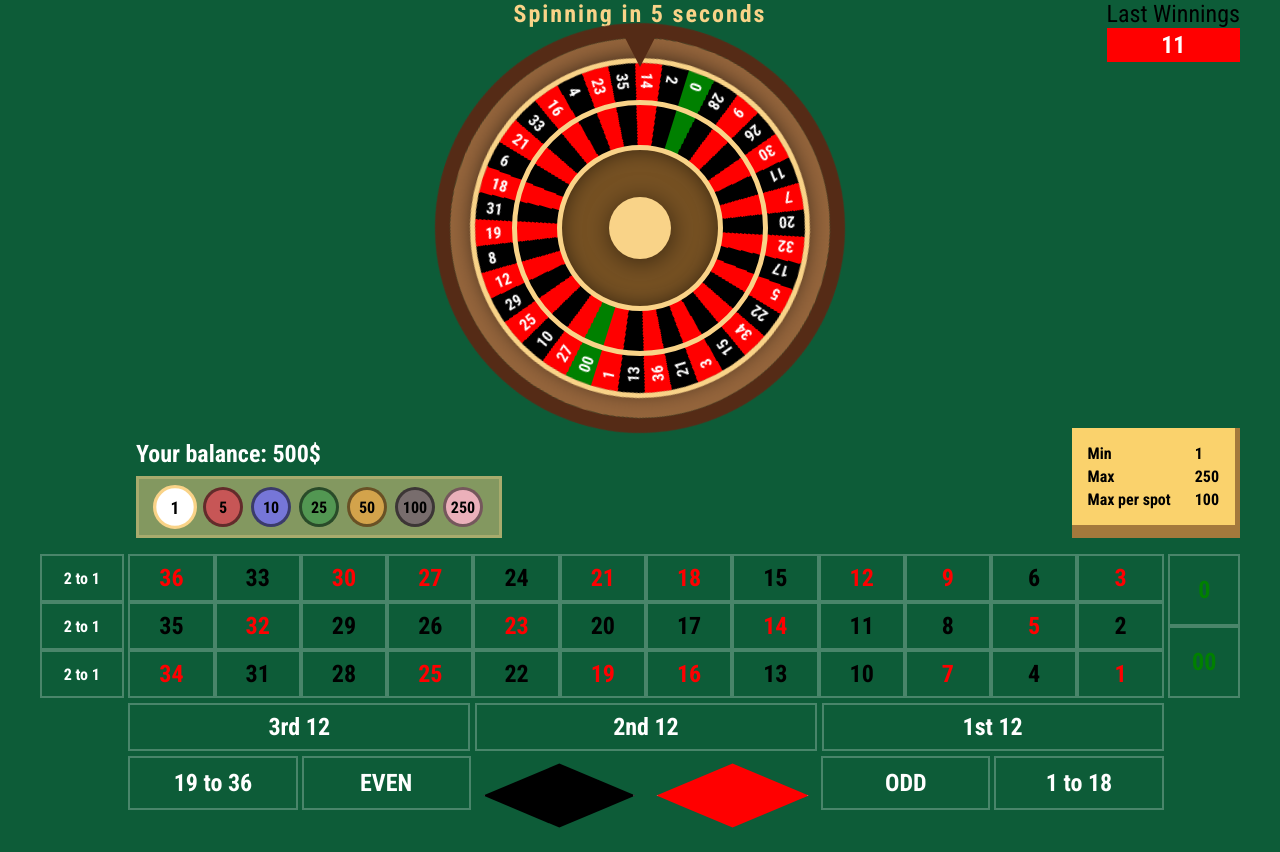
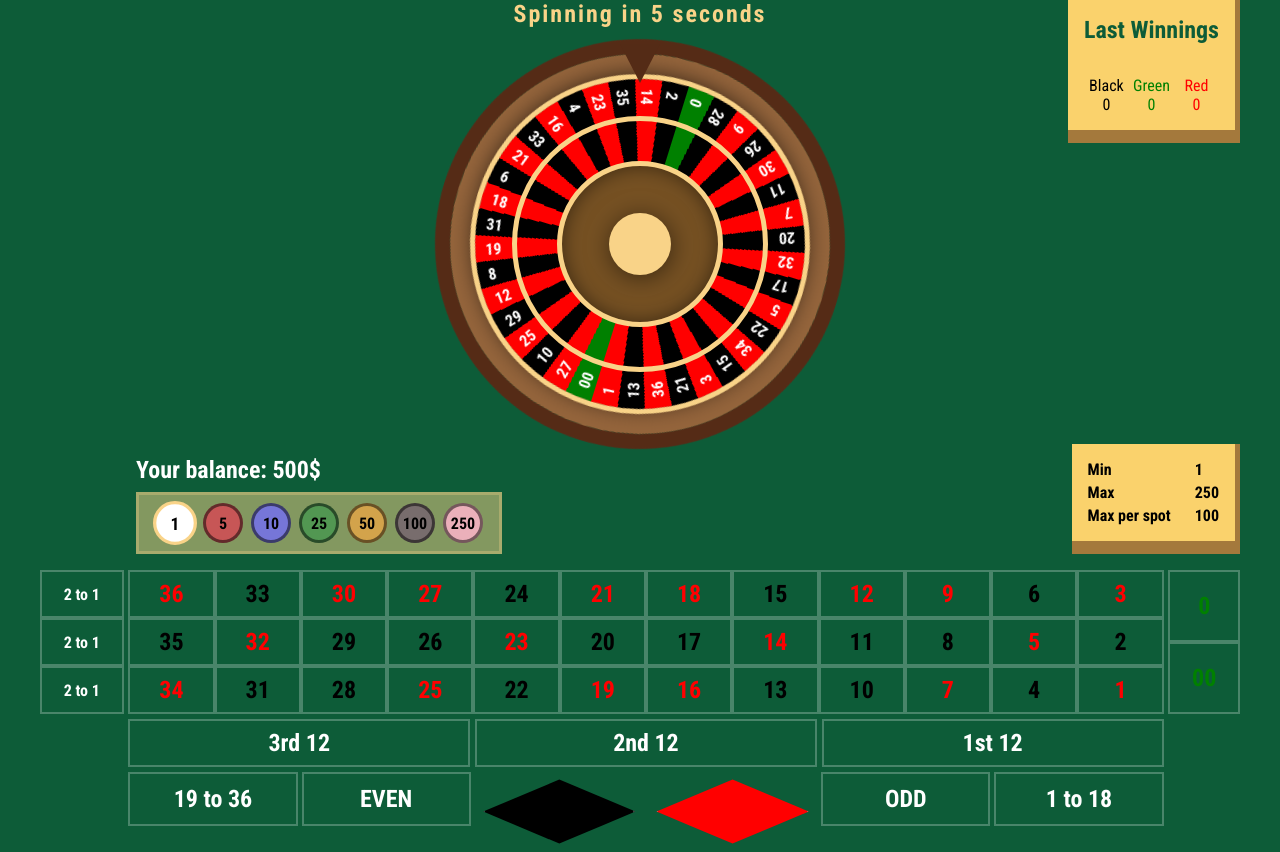
Before and after one commit to benamager/roulette, a React (Create React App) app: page /gamble in a window 1280 px wide. Built offline with nearby package versions, Linux system fonts and the light colour scheme.

Commit message:
Fixed last winnings design and logics

```diff
--- a/src/App.js
+++ b/src/App.js
@@ -11,6 +11,26 @@ import WheelDataContext from "./contexts/wheelData"
 // Avatar fetch url https://avatars.dicebear.com/api/adventurer/benjamin.svg
 
 function App() {
+  // Getting data on load
+  const userDataLocal = JSON.parse(localStorage.getItem("userData"))
+  const lastWinsLocal = JSON.parse(localStorage.getItem("lastWins"))
+  useEffect(() => {
+    if (userDataLocal && lastWinsLocal) {
+      setUserData((prevState) => {
+        return {
+          ...prevState,
+          username: userDataLocal.username,
+          balance: userDataLocal.balance,
+          selectedChip: userDataLocal.selectedChip,
+          droppedChips: userDataLocal.droppedChips,
+        }
+      })
+      setWheelData((prevState) => {
+        return { ...prevState, lastWins: lastWinsLocal }
+      })
+    }
+  }, [])
+
   // User data
   const [userData, setUserData] = useState({
     username: "benjamin",
@@ -24,11 +44,26 @@ function App() {
   const [wheelData, setWheelData] = useState({
     isSpinning: false,
     timeLeft: 10,
-    lastWins: [["red", "11"]],
+    lastWins: [],
     min: 1,
     max: 250,
     maxPerSpot: 100,
   })
+
+  // Saving userData to local storage on change
+  useEffect(() => {
+    const userDataFix = {
+      username: userData.username,
+      balance: userData.balance,
+      selectedChip: userData.selectedChip,
+      droppedChips: userData.droppedChips,
+    }
+    localStorage.setItem("userData", JSON.stringify(userDataFix))
+  }, [[], userData])
+
+  useEffect(() => {
+    localStorage.setItem("lastWins", JSON.stringify(wheelData.lastWins))
+  }, [wheelData.lastWins])
 
   // Calculating winningsAmount
   const [winningsAmount, setWinningsAmount] = useState(0)
--- a/src/components/LastWinnings.jsx
+++ b/src/components/LastWinnings.jsx
@@ -2,7 +2,7 @@
 import { css } from "@emotion/react"
 import { nanoid } from "nanoid"
 
-import { useRef } from "react"
+import { useRef, useContext } from "react"
 
 const LastWinnings = ({ lastWins }) => {
   const myRef = useRef(null)
@@ -10,34 +10,65 @@ const LastWinnings = ({ lastWins }) => {
   //   if (myRef.current) { BUGGED (runs every 1 second if timer minusses)
   //     myRef.current.scrollTo({ top: 0, behavior: "smooth" })
   //   }
+  const blackWins = lastWins.filter((win) => win[0] === "black")
+  const greenWins = lastWins.filter((win) => win[0] === "green")
+  const redWins = lastWins.filter((win) => win[0] === "red")
 
-  const style = css`
-    position: absolute;
-    right: 0;
-    font-size: 1.5rem;
-    & ul {
+  const styles = {
+    container: css`
+      position: absolute;
+      background-color: #fad26c;
+      padding: 1rem;
+      border-bottom: 13px solid #a4793c;
+      border-right: 5px solid #a4793c;
+      right: 0;
+      font-size: 1.5rem;
+      & p {
+        color: #0d5c38;
+        font-weight: 600;
+        font-size: 1.5rem;
+        margin-bottom: 1rem;
+      }
+    `,
+    latest: css`
       list-style: none;
       text-align: center;
       display: flex;
       flex-direction: column;
       gap: 0.2rem;
       color: #ffffff;
-      max-height: 250px;
+      max-height: 210px;
+      font-size: 1rem;
       overflow: auto;
       font-weight: 600;
+      margin-bottom: 1rem;
       & li {
         padding: 0.2rem 0;
       }
-      &.latest {
-        border: 2px solid blue;
+    `,
+    calculations: css`
+      color: red;
+      list-style: none;
+      display: grid;
+      font-size: 1rem;
+      grid-template-columns: repeat(3, 1fr);
+      justify-items: center;
+      .colorGreen {
+        color: green;
       }
-    }
-  `
+      .colorBlack {
+        color: black;
+      }
+      .colorRed {
+        color: red;
+      }
+    `,
+  }
 
   return (
-    <div css={style}>
+    <div css={styles.container}>
       <p>Last Winnings</p>
-      <ul ref={myRef}>
+      <ul css={styles.latest} ref={myRef}>
         {lastWins.map((win) => (
           <li
             style={{
@@ -49,6 +80,14 @@ const LastWinnings = ({ lastWins }) => {
           </li>
         ))}
       </ul>
+      <ul css={styles.calculations}>
+        <li className="colorBlack">Black</li>
+        <li className="colorGreen">Green</li>
+        <li className="colorRed">Red</li>
+        <li className="colorBlack">{blackWins.length}</li>
+        <li className="colorGreen">{greenWins.length}</li>
+        <li className="colorRed">{redWins.length}</li>
+      </ul>
     </div>
   )
 }
--- a/src/components/SpinningIn.jsx
+++ b/src/components/SpinningIn.jsx
@@ -14,6 +14,7 @@ const SpinningIn = () => {
       font-weight: 700;
       letter-spacing: 2px;
       color: #f9d388;
+      margin-bottom: 1rem;
     `,
     colorWarning: css`
       color: red;
@@ -22,18 +23,30 @@ const SpinningIn = () => {
 
   return (
     <>
+      {/* Spinning time over 4 seconds */}
       {time > 4 && (
         <p css={style.default}>
           Spinning in {time} second{time > 1 && "s"}
         </p>
       )}
+      {/* Spinning time <= 4 color gets red */}
       {time > 0 && time <= 4 && (
         <p css={[style.default, style.colorWarning]}>
           Spinning in {time} second{time > 1 && "s"}
         </p>
       )}
+      {/* Now spinning */}
       {time === 0 && <p css={style.default}>Now spinning</p>}
-      {time === -1 && <p css={style.default}>{wheelData.lastWins[0]}</p>}
+      {/* Done spinning (shows results with appropiate color) */}
+      {time === -1 && (
+        <p css={style.default}>
+          Color:{" "}
+          <span style={{ color: wheelData.lastWins[0][0] }}>
+            {wheelData.lastWins[0][0]}
+          </span>{" "}
+          | Number: {wheelData.lastWins[0][1]}
+        </p>
+      )}
     </>
   )
 }
--- a/src/pages/Gamble.jsx
+++ b/src/pages/Gamble.jsx
@@ -49,7 +49,7 @@ const Gamble = (props) => {
         />
       )}
       <SpinningIn />
-      {props.lastWins.length > 0 && <LastWinnings lastWins={props.lastWins} />}
+      <LastWinnings lastWins={props.lastWins} />
       <Wheel
         handleResult={props.handleResult}
         values={[
```
